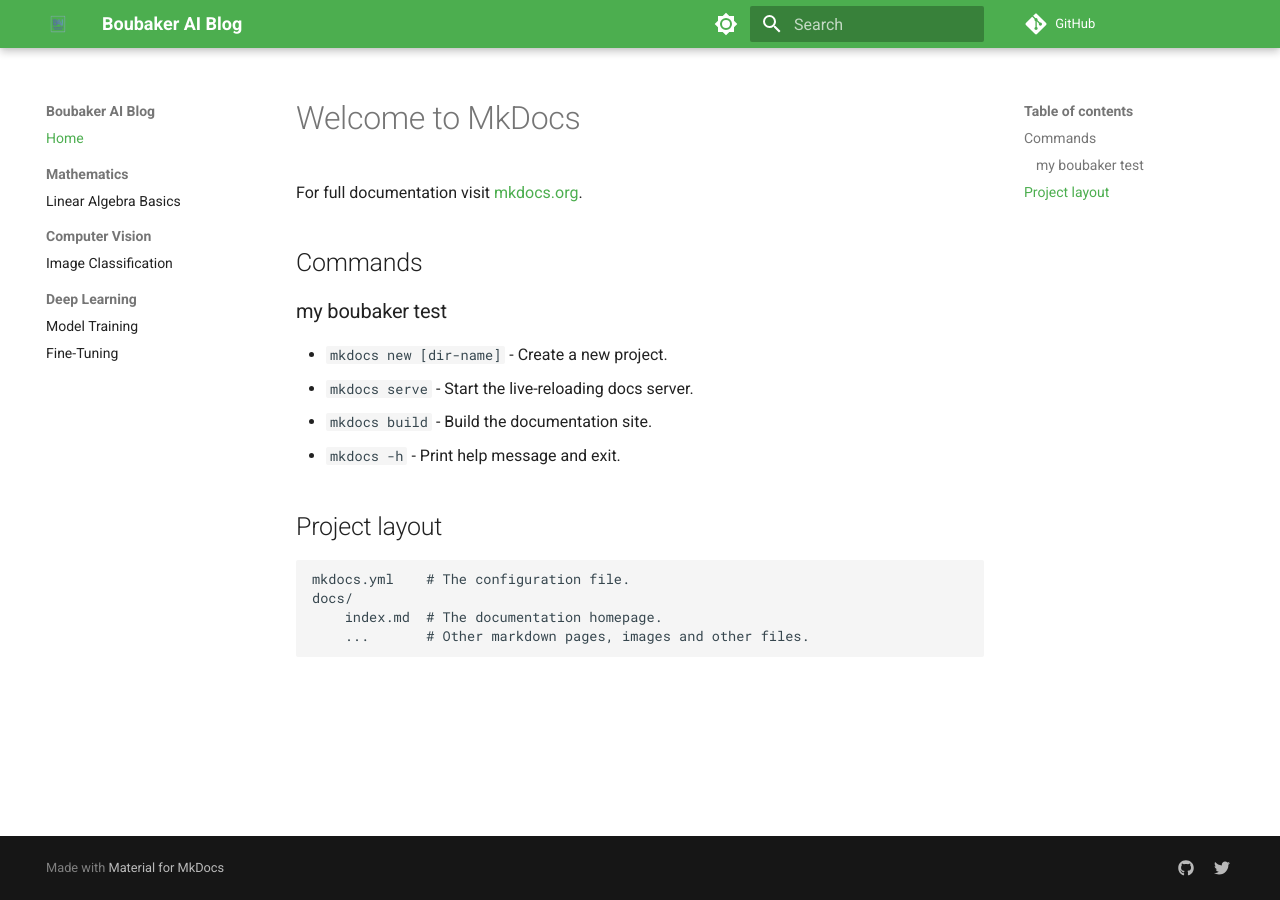
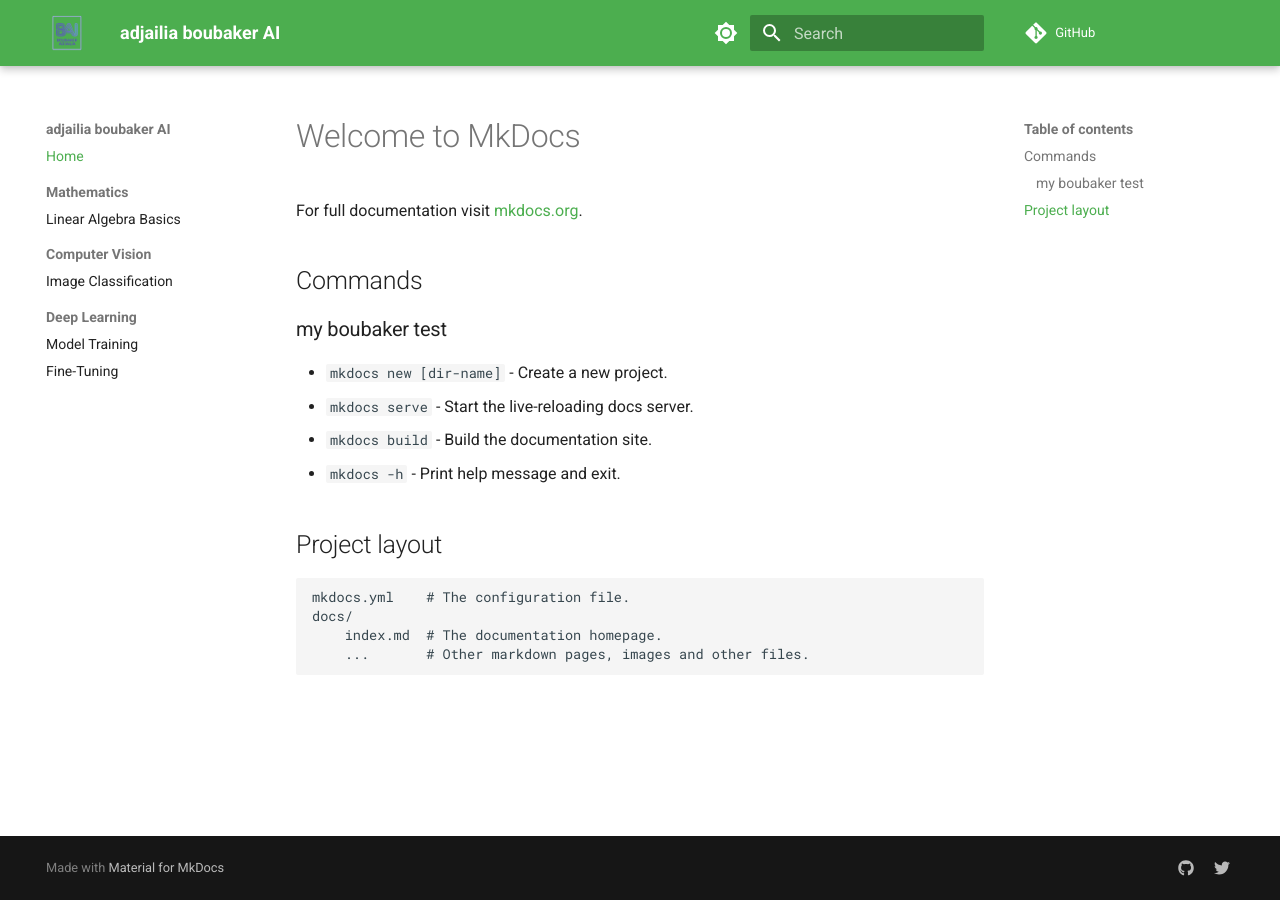
Before and after one commit to adjailia/adjailia.github.io, an MkDocs documentation site: the page built from docs/index.md, in a window 1280 px wide. Built offline with MkDocs 1.6.1 and Material for MkDocs 9.7.7, drawn with Linux system fonts in a browser that asks for light colours; comment, search, counter and statistics services are not loaded.

Commit message:
Add custom CSS to enlarge logo

```diff
--- /dev/null
+++ b/docs/assets/css/custom.css
@@ -0,0 +1,11 @@
+/* Custom CSS to enlarge and enhance the logo in the header */
+.md-header__button.md-logo img,
+.md-header__button.md-logo svg {
+  height: 2.5rem; /* Increase from default 1.2rem or 1.5rem */
+  width: auto;
+  max-width: 100%;
+}
+
+.md-header__button.md-logo {
+  padding: 0.2rem; /* Give it some breathing room */
+}
--- a/mkdocs.yml
+++ b/mkdocs.yml
@@ -1,5 +1,5 @@
 # mkdocs.yml - MkDocs Material Configuration
-site_name: "Boubaker AI Blog"
+site_name: "adjailia boubaker AI"
 site_description: "Artificial Intelligence, Math, and Computer Vision"
 site_author: "Boubaker"
 site_url: "https://adjailia.github.io/adjailia.github.io/"
@@ -71,6 +71,10 @@ markdown_extensions:
   - pymdownx.tabbed
   - pymdownx.tasklist:
       custom_checkbox: true
+
+# Custom CSS for UI enhancements
+extra_css:
+  - assets/css/custom.css
   - pymdownx.tilde
 
 # Extra static files (CSS, JS)
```
